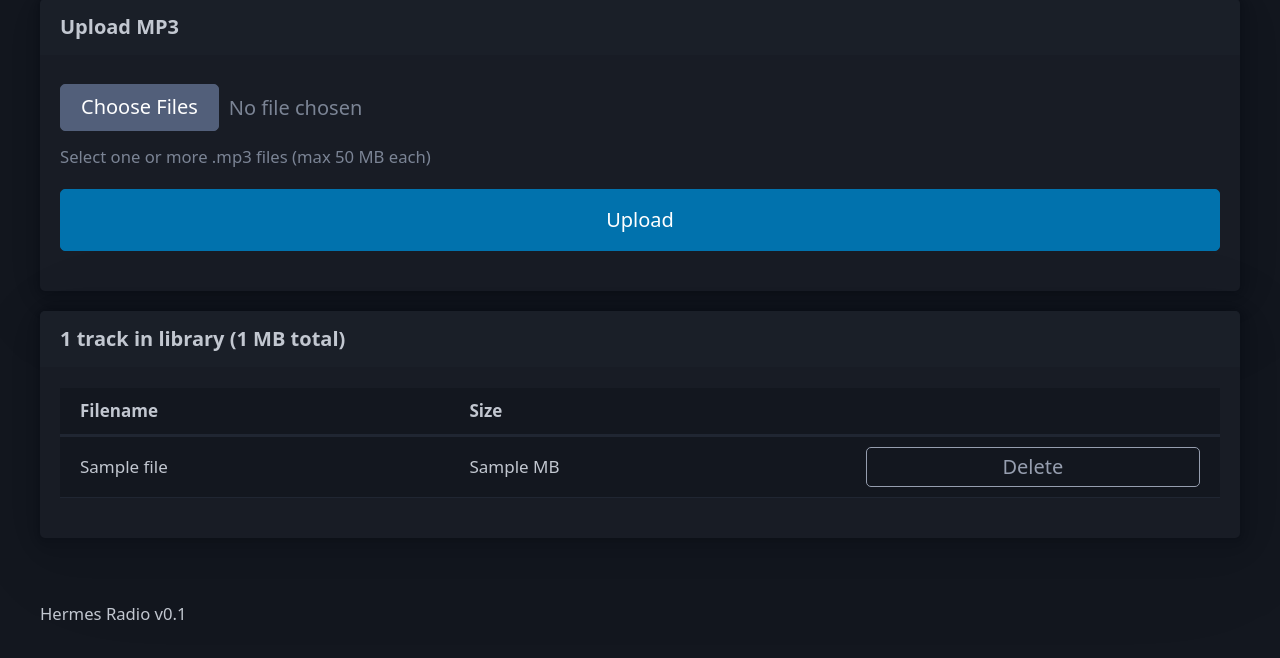
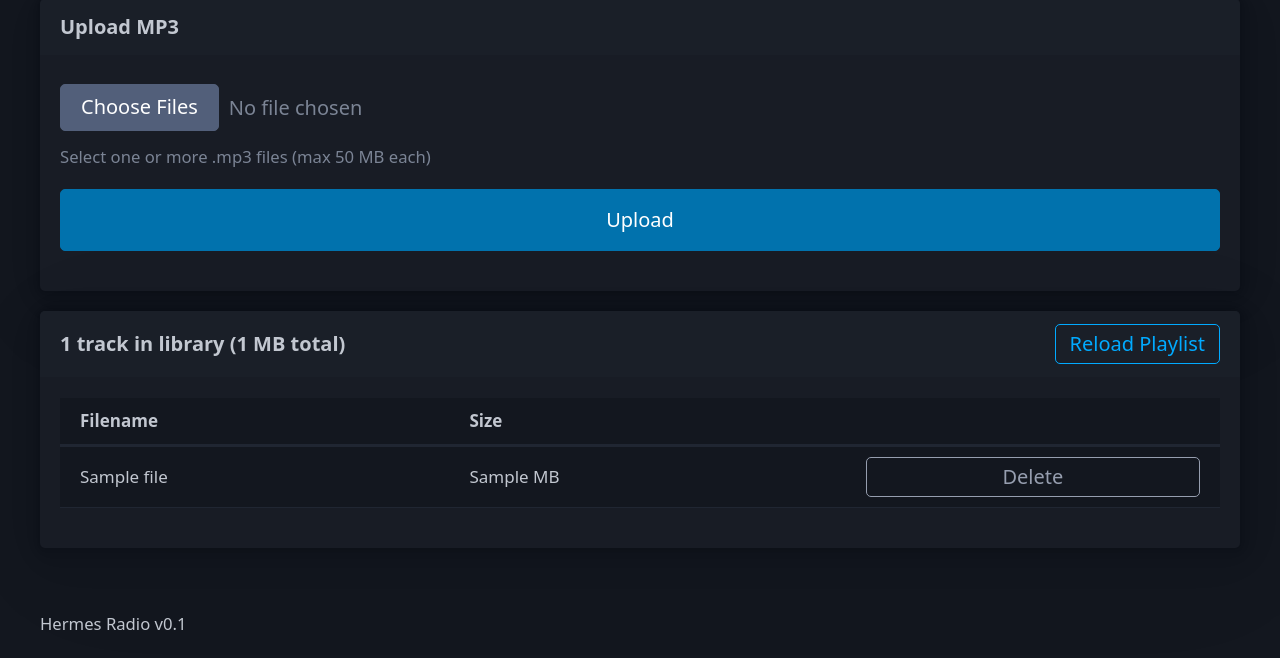
Before and after one commit to diegodella1/hermestv, a FastAPI app: template core/templates/music.html in a window 1280 px wide. Shown: the part 147-805 px from the top of the page. Before the commit the page ends 767 px from the top, so only its background shows below. Run offline with FastAPI, Linux system fonts and the light colour scheme; the template is opened without the code that fills it: most values are stand-ins (such as "Sample title", 1, 10 or a date in 2020); parts of the project's set-up code (start-up, migrations or seed data) failed here and were passed over; some libraries are stand-ins or nearby versions.

Commit message:
Add reload playlist button to music library page
Sends music.reload command to Liquidsoap via Unix socket so new
uploads are picked up immediately without waiting for the 10min
auto-reload cycle.

Co-Authored-By: Claude Opus 4.6 <noreply@anthropic.com>

```diff
--- a/core/services/liquidsoap_client.py
+++ b/core/services/liquidsoap_client.py
@@ -93,6 +93,12 @@ async def skip_track() -> bool:
     return result is not None
 
 
+async def reload_playlist() -> bool:
+    """Tell Liquidsoap to reload the music playlist."""
+    result = await send_command("music.reload")
+    return result is not None
+
+
 async def heartbeat() -> bool:
     """Check if Liquidsoap is responsive."""
     result = await send_command("version")
--- a/core/templates/music.html
+++ b/core/templates/music.html
@@ -19,7 +19,14 @@
 {% endif %}
 
 <article>
-    <header>{{ files|length }} track{{ 's' if files|length != 1 else '' }} in library ({{ total_size_mb }} MB total)</header>
+    <header>
+        <div style="display:flex;justify-content:space-between;align-items:center">
+            <span>{{ files|length }} track{{ 's' if files|length != 1 else '' }} in library ({{ total_size_mb }} MB total)</span>
+            <form action="/admin/music/reload" method="post" style="margin:0">
+                <button type="submit" class="outline" style="padding:4px 14px;margin:0">Reload Playlist</button>
+            </form>
+        </div>
+    </header>
     {% if files %}
     <figure>
         <table>
```
Also changed, not shown: core/routers/admin.py (+8 -0 lines).
